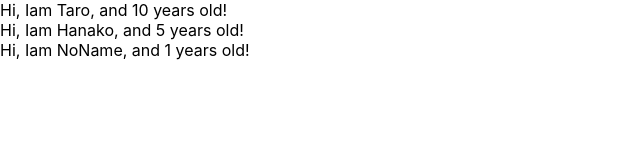
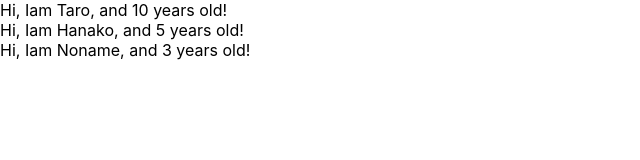
Before and after one commit to MikaYahata/udemy-react-redux-crud-application, a React (Create React App) app: page / in a window 1280 px wide. Shown: the top 160 px of the page, without its empty margins (0-640 px from the left). Built offline with nearby package versions, Linux system fonts and the light colour scheme.

Commit message:
learn prop-types

```diff
--- a/src/App.js
+++ b/src/App.js
@@ -1,33 +1,12 @@
 import React from 'react';
-
-// class App extends Component
-// {
-//   render() {
-//     return (
-//       <React.Fragment>
-//         <label htmlFor="bar">bar</label>
-//         <input tyep="text" onChange={() => {console.log("I am clicked.")}} />
-//       </React.Fragment>
-//     )
-//   }
-// }
-
-// function App()
-// {
-//   return (
-//     <React.Fragment>
-//       <label htmlFor="bar">bar</label>
-//       <input tyep="text" onChange={() => {console.log("I am clicked.")}} />
-//     </React.Fragment>
-//   )
-// }
+import PropTypes from 'prop-types';
 
 /*Props 属性（メンバ）定義機能*/
 const App = () => {
   const profiles = [
     {name: "Taro", age:10},
     {name: "Hanako", age:5},
-    {name: "NoName"}
+    {name: "Noname", age:3}
   ];
 
   return  (
@@ -45,9 +24,10 @@ const User = (props) => {
   return  <div>Hi, Iam {props.name}, and {props.age} years old! </div>
 }
 
-/*defaultProps デフォルト値定義機能*/
-User.defaultProps = {
-  age: 1
+/*propTypes 属性（メンバ）の型チェック機能*/
+User.propTypes = {
+  name: PropTypes.string,
+  age: PropTypes.number.isRequired
 }
 
 export default App;
```
